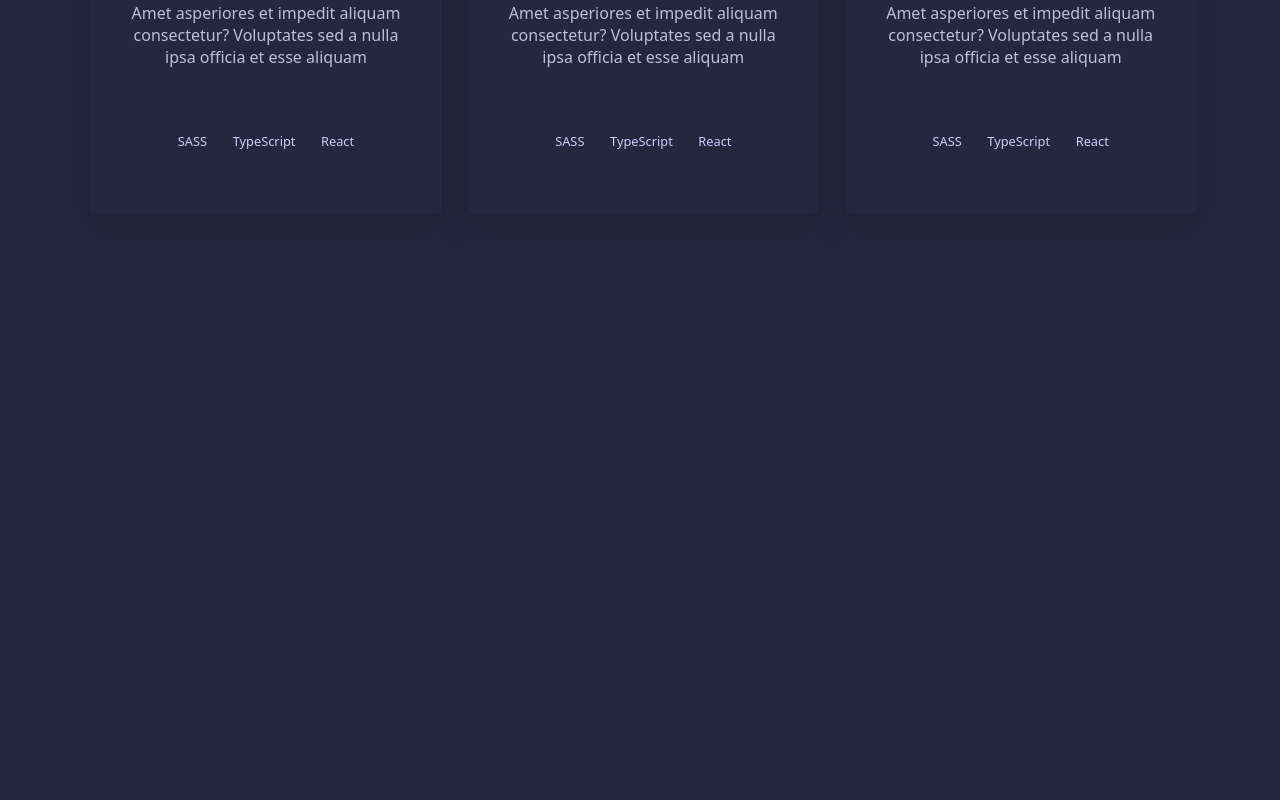
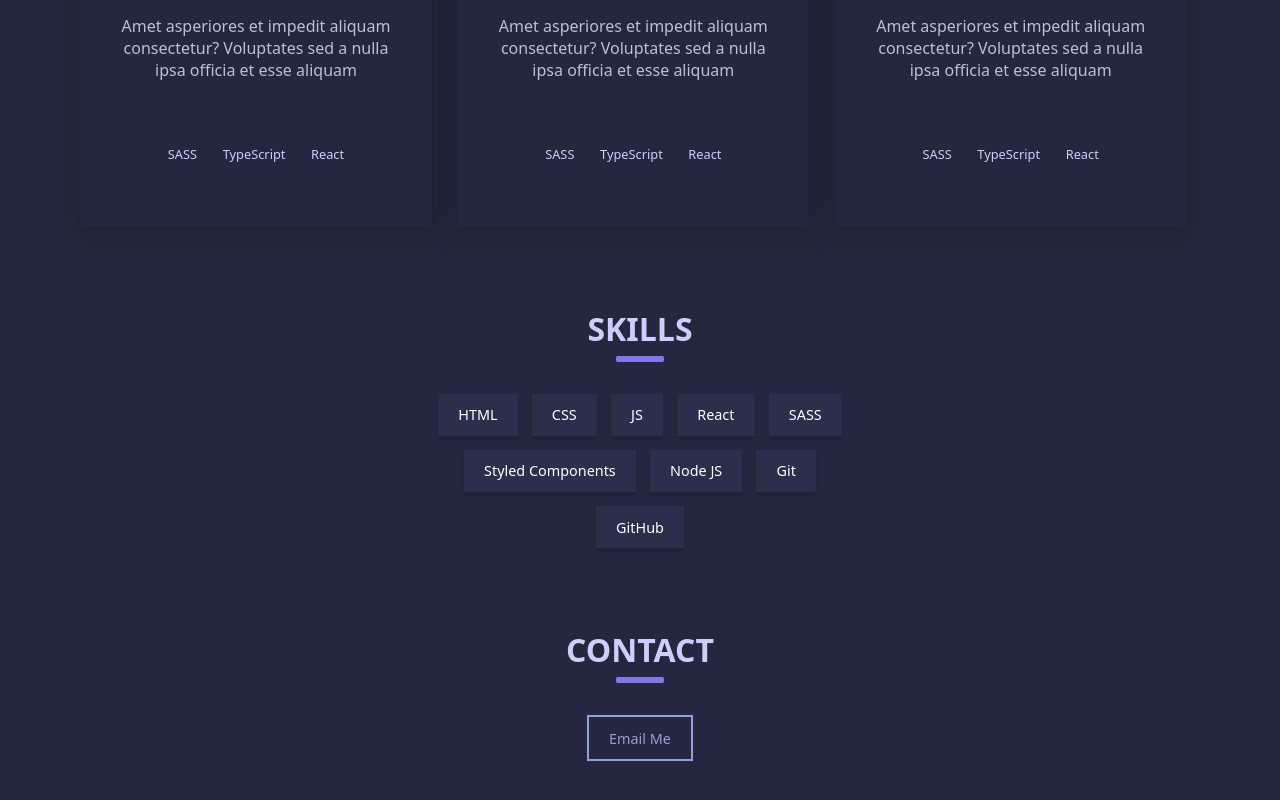
Before and after one commit to gurukudte/gurukudte.github.io, a React (Create React App) app: page / in a window 1280 px wide. Shown: the part 794-1594 px from the top of the page. Before the commit the page ends 1168 px from the top, so only its background shows below. Built offline with nearby package versions, Linux system fonts and the light colour scheme.

Commit message:
Added Skills & Contact me

```diff
--- a/src/components/Intro/Main.js
+++ b/src/components/About/Main.js
@@ -105,22 +105,6 @@ const MainWrapper = styled.main`
           flex-shrink: 0;
           user-select: none;
         }
-
-        &:before {
-          content: "";
-          display: inline;
-          width: 0;
-          height: 0.2em;
-          position: absolute;
-          bottom: 0;
-          transition: width 0.9s ease-in;
-        }
-        &:hover {
-          &:before {
-            width: 100%;
-            background-color: ${({ theme }) => theme.colors.primary};
-          }
-        }
       }
     }
   }
--- a/src/components/App.js
+++ b/src/components/App.js
@@ -1,7 +1,9 @@
 import { ThemeProvider } from 'styled-components';
 import GlobalStyles from './styled/Global';
-import Intro from './Intro/Intro';
+import Intro from './About/Intro';
 import Projects from './Projects/Projects';
+import Skills from './Skills/Skills';
+import Contact from './Contact/Contact';
 
 const theme = {
   colors:{
@@ -28,6 +30,8 @@ function App() {
         <GlobalStyles/>
         <Intro/>
         <Projects/>
+        <Skills/>
+        <Contact/>
       </>
     </ThemeProvider>
   );
--- /dev/null
+++ b/src/components/Contact/Contact.js
@@ -0,0 +1,60 @@
+import styled from "styled-components";
+import React from "react";
+
+const Contact = () => {
+  return (
+    <ContactWrapper>
+      <h2>Contact</h2>
+      <a href="mailto:gkudtecoding@gmail.com">
+        <span>Email Me</span>
+      </a>
+    </ContactWrapper>
+  );
+};
+
+export default Contact;
+
+const ContactWrapper = styled.section`
+
+  margin: 5rem;
+  display:flex;
+  justify-content:center;
+  flex-direction:column;
+  align-items:center;
+
+  h2 {
+    position: relative;
+    text-align: center;
+    margin-bottom: 2rem;
+    font-size: 2rem;
+    text-transform: uppercase;
+    color: #cdcdff;
+
+    &::after {
+      border-bottom: 0.2em solid #807ae8;
+      border-radius: 2px;
+      content: "";
+      display: block;
+      margin: 0.2em auto 0;
+      width: 1.5em;
+    }
+  }
+  a{
+    span{
+      display: block;
+      cursor: pointer;
+      padding: 0.8em 1.4em;
+      font-weight: 500;
+      font-size: .9rem;
+
+      color: #90a0d9;
+      border: 2px solid #90a0d9;
+      position: relative;
+      overflow: hidden;
+      z-index: 1;
+
+      transition: transform .2s ease-in-out,-webkit-transform .2s ease-in-out;
+
+    }
+  }
+`;
--- a/src/components/Projects/Projects.js
+++ b/src/components/Projects/Projects.js
@@ -25,20 +25,29 @@ export default Projects;
 
 const ProjectWrapper = styled.section`
   max-width: 1100px;
-  margin: 0 auto;
+  margin:5rem;
+
   h2{
+    position:relative;
     text-align:center;
     margin-bottom:2rem;
-    margin-top:5rem;
     font-size:2rem;
     text-transform: uppercase;
     color:#cdcdff;
+
+    &::after{
+      border-bottom: 0.2em solid #807ae8;
+      border-radius:2px;
+      content: "";
+      display: block;
+      margin: 0.2em auto 0;
+      width: 1.5em;
+    }
   }
   div{
     display: grid;
     place-items:center;
     grid-template-columns: repeat(auto-fit, minmax(18em, 1fr));
     grid-gap: 2em;
-    margin-bottom:5rem;
   }
 `;
--- /dev/null
+++ b/src/components/Skills/Skills.js
@@ -0,0 +1,72 @@
+import styled from 'styled-components';
+import React from 'react';
+
+const Skills = ({ project }) => {
+
+  return (
+    <Skill>
+      <h2>Skills</h2>
+      <ul>
+        <li>HTML</li>
+        <li>CSS</li>
+        <li>JS</li>
+        <li>React</li>
+        <li>SASS</li>
+        <li>Styled Components</li>
+        <li>Node JS</li>
+        <li>Git</li>
+        <li>GitHub</li>
+      </ul>
+    </Skill>
+  )
+}
+
+export default Skills;
+
+const Skill = styled.div`
+margin:5rem;
+  h2{
+    position:relative;
+    text-align:center;
+    margin-bottom:2rem;
+    font-size:2rem;
+    text-transform: uppercase;
+    color:#cdcdff;
+
+    &::after{
+      border-bottom: 0.2em solid #807ae8;
+      border-radius:2px;
+      content: "";
+      display: block;
+      margin: 0.2em auto 0;
+      width: 1.5em;
+    }
+  }
+  ul{
+    max-width: 450px;
+    width: 95%;
+    margin: 0 auto;
+    display: flex;
+    flex-wrap: wrap;
+    justify-content: center;
+    gap:14px;
+
+    li{
+      color:white;
+      background-color:#2a2f4c;
+      list-style:none;
+      text-transform: none;
+      box-shadow: 0 3px 3px 0 rgb(0 0 0 / 15%);
+      border: 0;
+      cursor: pointer;
+      padding: 0.8em 1.4em;
+      font-weight: 500;
+      font-size: .9rem;
+      transition: transform .2s ease-in-out,-webkit-transform .2s ease-in-out;
+
+      &:hover{
+        transform: translateY(-4px);
+      }
+    }
+  }
+`;
```
Also changed, not shown: src/components/About/Header.js (renamed from src/components/Intro/Header.js), src/components/About/Intro.js (renamed from src/components/Intro/Intro.js), src/components/Footer/footer.js (added).
